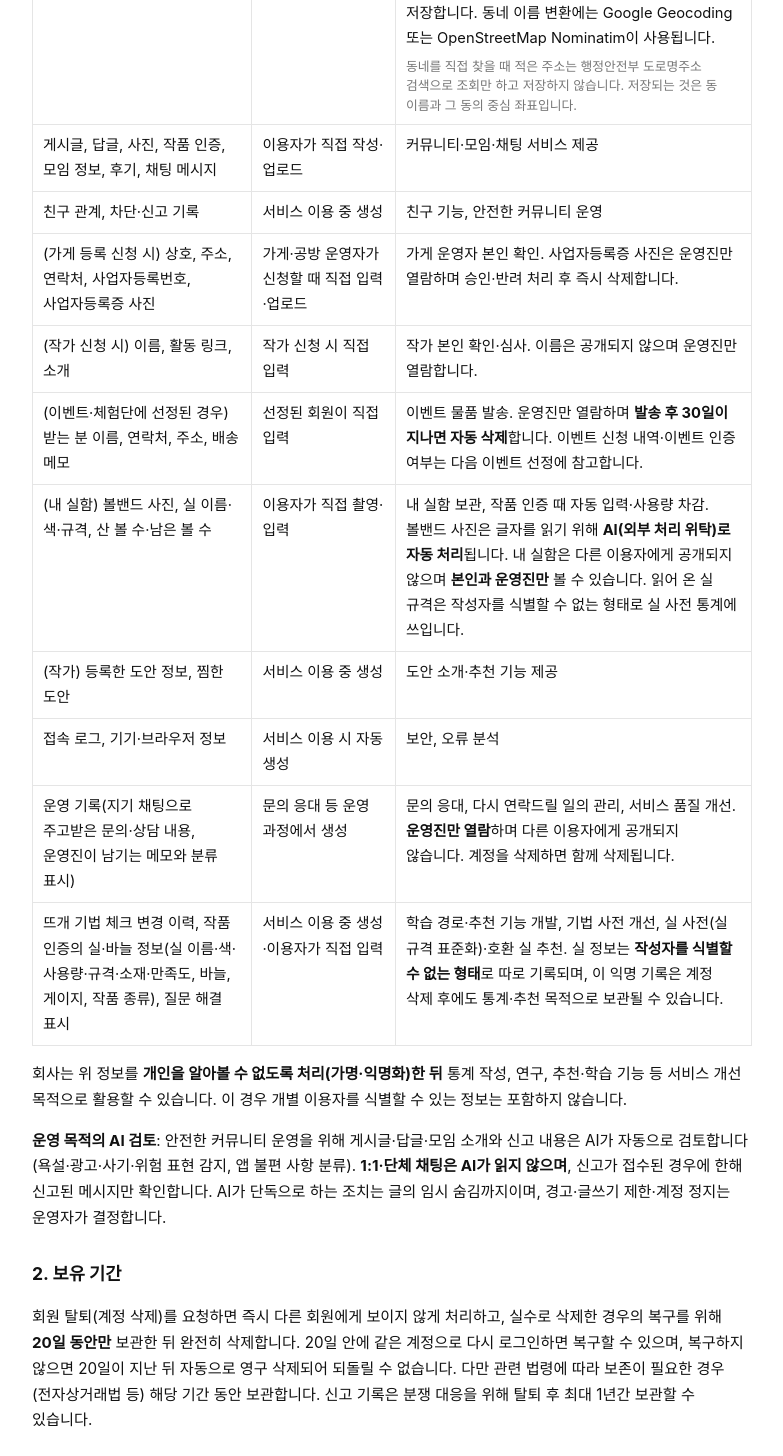
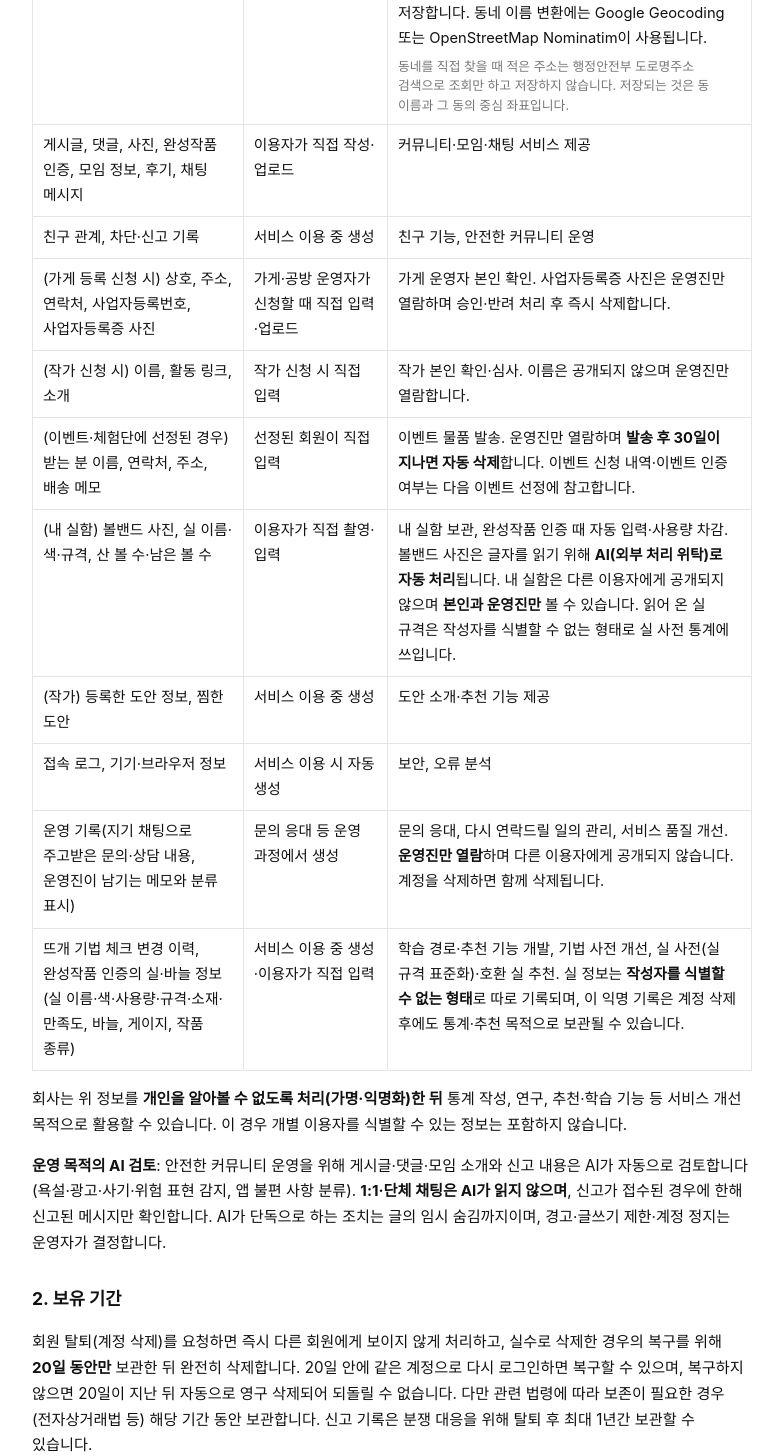
Before and after one commit to yesbeyesnono/knitup-home, a plain HTML site: page privacy.html in a window 1280 px wide. Shown: the part 667-2123 px from the top of the page, without its empty margins (248-1031 px from the left). Drawn offline with Linux system fonts and the light colour scheme.

Commit message:
문서 동기화: knit-neighbors/docs → 홈페이지(자동)

```diff
--- a/privacy.html
+++ b/privacy.html
@@ -13,20 +13,20 @@
 <tr><td>이메일, 이름, 프로필 사진</td><td>Google 또는 Apple 계정 로그인 시 해당 서비스로부터 제공</td><td>회원 식별, 계정 관리</td></tr>
 <tr><td>닉네임, 동네 이름, 뜨개 경력, 만나기 좋은 시간, 소개, MBTI(선택), 체크한 뜨개 기법</td><td>프로필 작성 시 이용자가 직접 입력</td><td>이웃 뜨개인 찾기, 프로필 표시, 뜨개 단계 계산</td></tr>
 <tr><td>위치 정보(흐려진 좌표)</td><td>기기 위치 권한 허용 시</td><td>지도에 이웃·모임 표시, 거리 계산. <b>정확한 GPS 좌표는 저장하지 않으며</b>, 약 200m 격자로 흐려진 좌표만 저장합니다. 동네 이름 변환에는 Google Geocoding 또는 OpenStreetMap Nominatim이 사용됩니다.<span class="fine">동네를 직접 찾을 때 적은 주소는 행정안전부 도로명주소 검색으로 조회만 하고 저장하지 않습니다. 저장되는 것은 동 이름과 그 동의 중심 좌표입니다.</span></td></tr>
-<tr><td>게시글, 답글, 사진, 작품 인증, 모임 정보, 후기, 채팅 메시지</td><td>이용자가 직접 작성·업로드</td><td>커뮤니티·모임·채팅 서비스 제공</td></tr>
+<tr><td>게시글, 댓글, 사진, 완성작품 인증, 모임 정보, 후기, 채팅 메시지</td><td>이용자가 직접 작성·업로드</td><td>커뮤니티·모임·채팅 서비스 제공</td></tr>
 <tr><td>친구 관계, 차단·신고 기록</td><td>서비스 이용 중 생성</td><td>친구 기능, 안전한 커뮤니티 운영</td></tr>
 <tr><td>(가게 등록 신청 시) 상호, 주소, 연락처, 사업자등록번호, 사업자등록증 사진</td><td>가게·공방 운영자가 신청할 때 직접 입력·업로드</td><td>가게 운영자 본인 확인. 사업자등록증 사진은 운영진만 열람하며 승인·반려 처리 후 즉시 삭제합니다.</td></tr>
 <tr><td>(작가 신청 시) 이름, 활동 링크, 소개</td><td>작가 신청 시 직접 입력</td><td>작가 본인 확인·심사. 이름은 공개되지 않으며 운영진만 열람합니다.</td></tr>
 <tr><td>(이벤트·체험단에 선정된 경우) 받는 분 이름, 연락처, 주소, 배송 메모</td><td>선정된 회원이 직접 입력</td><td>이벤트 물품 발송. 운영진만 열람하며 <b>발송 후 30일이 지나면 자동 삭제</b>합니다. 이벤트 신청 내역·이벤트 인증 여부는 다음 이벤트 선정에 참고합니다.</td></tr>
-<tr><td>(내 실함) 볼밴드 사진, 실 이름·색·규격, 산 볼 수·남은 볼 수</td><td>이용자가 직접 촬영·입력</td><td>내 실함 보관, 작품 인증 때 자동 입력·사용량 차감. 볼밴드 사진은 글자를 읽기 위해 <b>AI(외부 처리 위탁)로 자동 처리</b>됩니다. 내 실함은 다른 이용자에게 공개되지 않으며 <b>본인과 운영진만</b> 볼 수 있습니다. 읽어 온 실 규격은 작성자를 식별할 수 없는 형태로 실 사전 통계에 쓰입니다.</td></tr>
+<tr><td>(내 실함) 볼밴드 사진, 실 이름·색·규격, 산 볼 수·남은 볼 수</td><td>이용자가 직접 촬영·입력</td><td>내 실함 보관, 완성작품 인증 때 자동 입력·사용량 차감. 볼밴드 사진은 글자를 읽기 위해 <b>AI(외부 처리 위탁)로 자동 처리</b>됩니다. 내 실함은 다른 이용자에게 공개되지 않으며 <b>본인과 운영진만</b> 볼 수 있습니다. 읽어 온 실 규격은 작성자를 식별할 수 없는 형태로 실 사전 통계에 쓰입니다.</td></tr>
 <tr><td>(작가) 등록한 도안 정보, 찜한 도안</td><td>서비스 이용 중 생성</td><td>도안 소개·추천 기능 제공</td></tr>
 <tr><td>접속 로그, 기기·브라우저 정보</td><td>서비스 이용 시 자동 생성</td><td>보안, 오류 분석</td></tr>
 <tr><td>운영 기록(지기 채팅으로 주고받은 문의·상담 내용, 운영진이 남기는 메모와 분류 표시)</td><td>문의 응대 등 운영 과정에서 생성</td><td>문의 응대, 다시 연락드릴 일의 관리, 서비스 품질 개선. <b>운영진만 열람</b>하며 다른 이용자에게 공개되지 않습니다. 계정을 삭제하면 함께 삭제됩니다.</td></tr>
-<tr><td>뜨개 기법 체크 변경 이력, 작품 인증의 실·바늘 정보(실 이름·색·사용량·규격·소재·만족도, 바늘, 게이지, 작품 종류), 질문 해결 표시</td><td>서비스 이용 중 생성·이용자가 직접 입력</td><td>학습 경로·추천 기능 개발, 기법 사전 개선, 실 사전(실 규격 표준화)·호환 실 추천. 실 정보는 <b>작성자를 식별할 수 없는 형태</b>로 따로 기록되며, 이 익명 기록은 계정 삭제 후에도 통계·추천 목적으로 보관될 수 있습니다.</td></tr>
+<tr><td>뜨개 기법 체크 변경 이력, 완성작품 인증의 실·바늘 정보(실 이름·색·사용량·규격·소재·만족도, 바늘, 게이지, 작품 종류)</td><td>서비스 이용 중 생성·이용자가 직접 입력</td><td>학습 경로·추천 기능 개발, 기법 사전 개선, 실 사전(실 규격 표준화)·호환 실 추천. 실 정보는 <b>작성자를 식별할 수 없는 형태</b>로 따로 기록되며, 이 익명 기록은 계정 삭제 후에도 통계·추천 목적으로 보관될 수 있습니다.</td></tr>
 </table>
 <p>회사는 위 정보를 <b>개인을 알아볼 수 없도록 처리(가명·익명화)한 뒤</b> 통계 작성, 연구, 추천·학습 기능 등 서비스 개선 목적으로 활용할 수 있습니다. 이 경우 개별 이용자를 식별할 수 있는 정보는 포함하지 않습니다.</p>
 
-<p><b>운영 목적의 AI 검토</b>: 안전한 커뮤니티 운영을 위해 게시글·답글·모임 소개와 신고 내용은 AI가 자동으로 검토합니다(욕설·광고·사기·위험 표현 감지, 앱 불편 사항 분류). <b>1:1·단체 채팅은 AI가 읽지 않으며</b>, 신고가 접수된 경우에 한해 신고된 메시지만 확인합니다. AI가 단독으로 하는 조치는 글의 임시 숨김까지이며, 경고·글쓰기 제한·계정 정지는 운영자가 결정합니다.</p>
+<p><b>운영 목적의 AI 검토</b>: 안전한 커뮤니티 운영을 위해 게시글·댓글·모임 소개와 신고 내용은 AI가 자동으로 검토합니다(욕설·광고·사기·위험 표현 감지, 앱 불편 사항 분류). <b>1:1·단체 채팅은 AI가 읽지 않으며</b>, 신고가 접수된 경우에 한해 신고된 메시지만 확인합니다. AI가 단독으로 하는 조치는 글의 임시 숨김까지이며, 경고·글쓰기 제한·계정 정지는 운영자가 결정합니다.</p>
 
 <h2>2. 보유 기간</h2>
 <p>회원 탈퇴(계정 삭제)를 요청하면 즉시 다른 회원에게 보이지 않게 처리하고, 실수로 삭제한 경우의 복구를 위해 <b>20일 동안만</b> 보관한 뒤 완전히 삭제합니다. 20일 안에 같은 계정으로 다시 로그인하면 복구할 수 있으며, 복구하지 않으면 20일이 지난 뒤 자동으로 영구 삭제되어 되돌릴 수 없습니다. 다만 관련 법령에 따라 보존이 필요한 경우(전자상거래법 등) 해당 기간 동안 보관합니다. 신고 기록은 분쟁 대응을 위해 탈퇴 후 최대 1년간 보관할 수 있습니다.</p>
```
Also changed, not shown: delete-account.html (+1 -1 lines), guidelines.html (+2 -2 lines), support.html (+1 -1 lines).
